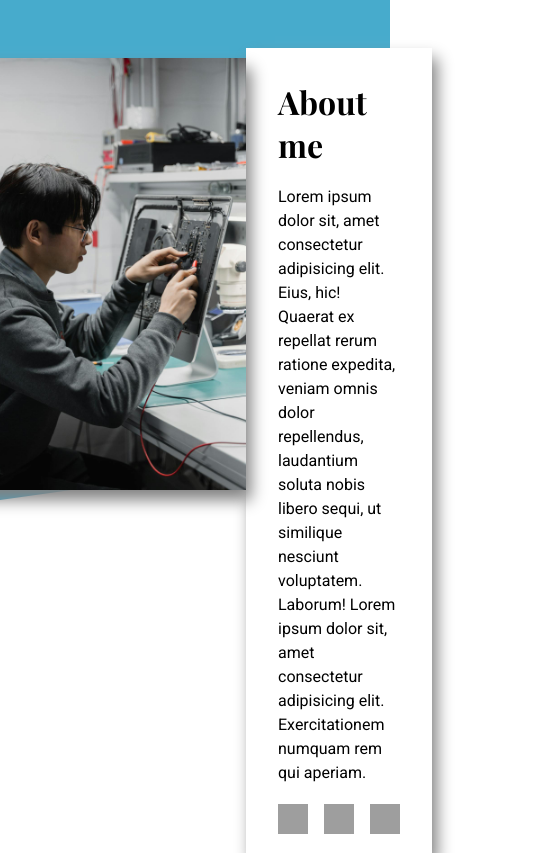
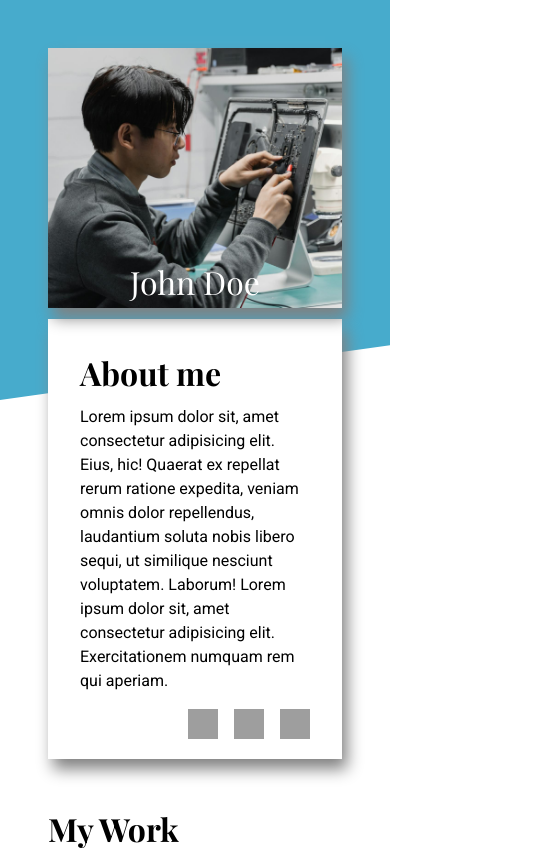
Before and after one commit to IcelandSpar/responsive-homepage, a website built with webpack: page src/index.html in a window 390 px wide. Shown: the top 853 px of the page, 548 px wide, since content can reach past the window. Built offline with nearby package versions, Linux system fonts and the light colour scheme; grey boxes are pictures that could not be loaded; a web font is replaced by a local one.

Commit message:
feat: add responsive support for mobile and tablet
Added layout changes on smaller resolutions (for
mobile and tablet).

```diff
--- a/src/styles.css
+++ b/src/styles.css
@@ -1,113 +1,85 @@
-@import url('https://fonts.googleapis.com/css2?family=Playfair+Display:ital,wght@0,400..900;1,400..900&family=Roboto:ital,wght@0,100;0,300;0,400;0,500;0,700;0,900;1,100;1,300;1,400;1,500;1,700;1,900&display=swap');
+@import url("https://fonts.googleapis.com/css2?family=Playfair+Display:ital,wght@0,400..900;1,400..900&family=Roboto:ital,wght@0,100;0,300;0,400;0,500;0,700;0,900;1,100;1,300;1,400;1,500;1,700;1,900&display=swap");
 * {
   margin: 0;
   padding: 0;
   box-sizing: border-box;
 }
 
-
-
-
 body {
-    font-family: 'Roboto';
+  font-family: "Roboto";
   margin: 0 auto;
   display: flex;
   flex-direction: column;
   align-items: center;
-
 }
-
-
-
 
 .header-background {
   background-color: rgb(71, 171, 204);
 
-    height: 500px;
+  height: 400px;
   width: 100%;
   position: absolute;
   z-index: -1;
   transform: skewY(-8deg);
   transform-origin: top left;
-
 }
 .page-content {
   display: flex;
   flex-direction: column;
   gap: 3rem;
   max-width: 940px;
-    margin:  3rem;
+  margin: 3rem;
+}
 
-}
 header {
-
   display: flex;
   justify-content: center;
   flex-wrap: wrap;
 }
 
-.header-content {
-    display: flex;
-    justify-content: center;
-
-
-}
-
-figure {
-    margin-top: 10px;
-    display: flex;
-    flex-direction: column;
-    position: relative;
-}
-
 .man-at-computer {
-
-    background-image: url('./man-at-computer.jpg');
   background-repeat: no-repeat;
   background-size: contain;
-    width: 18rem;
+  max-width: 100%;
 
   box-shadow: 5px 10px 15px gray;
 }
 
 .abt-me-caption {
   font-family: "playfair display";
-    bottom: 1rem;
-    position: absolute;
-    /* background-color: rgba(128, 128, 128, 0.788); */
+
   color: white;
   font-size: 3rem;
-    align-self: center;
-
 }
 
 .abt-me-container {
-    display: flex;
-    flex-direction: column;
-    gap: 1.2rem;
   background-color: white;
 
   padding: 2rem 2rem 1rem 2rem;
-    align-self: center;
+
   box-shadow: 5px 10px 15px gray;
 }
 
 .abt-me-title {
   font-family: "playfair display";
+  margin-bottom: 0.7rem;
 }
 .abt-me-para {
   line-height: 1.5rem;
+  margin-bottom: 1rem;
 }
 
+.icon-container img {
+  cursor: pointer;
+}
 .icon-container {
-    cursor: pointer;
   display: flex;
   justify-content: flex-end;
   gap: 1rem;
 }
 
 .my-work-header {
-    font-family: 'playfair display';
+  font-family: "playfair display";
   font-size: 2rem;
 }
 
@@ -123,27 +95,23 @@ figure {
   grid-template-rows: 1fr 1fr;
   gap: 1rem;
   list-style: none;
-
 }
 
 .projects-container li {
-
   /* border: 1px solid black; */
   display: flex;
   flex-direction: column;
 
   gap: 1rem;
   box-shadow: 5px 10px 15px gray;
-
 }
 
 .project-image {
   display: flex;
   justify-content: center;
   align-items: center;
-    width: 100%;
+  max-width: 100%;
   height: 150px;
-
 }
 
 .proj1 {
@@ -168,11 +136,10 @@ figure {
 
 .proj6 {
   background-color: lightpink;
-
 }
 
 .project-names {
-    font-family: 'fairplay display';
+  font-family: "fairplay display";
   font-size: 1.2rem;
 }
 
@@ -184,7 +151,7 @@ figure {
 }
 
 .project-descript {
-    font-family: 'Roboto';
+  font-family: "Roboto";
 }
 
 .name-and-icons {
@@ -199,7 +166,6 @@ figure {
 
   background-color: rgb(71, 171, 204);
   width: 100%;
-
 }
 
 .footer-info {
@@ -207,13 +173,13 @@ figure {
   justify-content: space-between;
   align-items: flex-start;
   max-width: 940px;
-    margin:  3rem;
+  margin: 3rem;
   gap: 2rem;
-    color: #D9D9D9;
+  color: #d9d9d9;
 }
 
 .contact-title {
-    font-family: 'fairplay display';
+  font-family: "fairplay display";
   font-size: 2rem;
 }
 
@@ -237,13 +203,134 @@ figure {
 }
 
 .footer-img {
-    width: 500px;
-    height: 300px;
+  flex-shrink: 2;
+  max-width: 50%;
+  /* max-height: 300px; */
   object-fit: cover;
-
 }
 
 .footer-icon-container {
   display: flex;
   gap: 1rem;
 }
+
+@media (min-width: 940px) {
+  .header-content {
+    display: flex;
+    align-items: center;
+  }
+
+  .abt-me-container {
+    display: flex;
+    flex-direction: column;
+    gap: 1rem;
+  }
+
+  .img-and-caption {
+    display: flex;
+    justify-content: center;
+    align-items: flex-end;
+  }
+
+  .abt-me-caption {
+    position: absolute;
+
+    color: white;
+
+    z-index: 2;
+    margin-bottom: 20px;
+  }
+}
+
+@media (max-width: 940px) {
+  .header-content {
+    margin-top: 4rem;
+  }
+
+  .man-at-computer {
+    width: 300px;
+    height: 260px;
+    object-fit: cover;
+    position: relative;
+    top: -80px;
+    left: -30px;
+    margin-bottom: -70px;
+  }
+
+  figure {
+    float: left;
+    shape-outside: square();
+    /* margin-right: 1rem; */
+  }
+
+  .abt-me-caption {
+    color: white;
+    position: absolute;
+    top: 1.5rem;
+    left: 270px;
+    font-size: 4rem;
+  }
+
+  .projects-container {
+    grid-template-columns: 1fr 1fr;
+    grid-template-rows: 1fr 1fr 1fr;
+  }
+
+  .footer-info {
+    max-width: 940px;
+  }
+}
+
+@media (max-width: 600px) {
+  .header-content {
+    display: flex;
+    justify-content: center;
+    flex-direction: column;
+    gap: 1rem;
+    margin-top: 0;
+  }
+
+  figure {
+    display: flex;
+    max-width: 100%;
+
+    flex-direction: column;
+    justify-content: center;
+    align-items: center;
+  }
+  .man-at-computer {
+    flex-shrink: 1;
+    max-width: 100%;
+    position: static;
+    top: 0;
+    left: 0;
+    margin-bottom: 0;
+    z-index: 0;
+  }
+
+  .abt-me-caption {
+    font-size: 2rem;
+    flex-shrink: 1;
+    position: relative;
+    margin-top: -3rem;
+
+    left: 0;
+
+    top: 0;
+    flex-shrink: 1;
+  }
+
+  .projects-container {
+    grid-template-columns: 1fr;
+    grid-template-rows: 1fr 1fr 1fr 1fr 1fr 1fr;
+  }
+
+  .footer-info {
+    max-width: 500px;
+
+    flex-direction: column;
+  }
+  .footer-img {
+    max-width: 100%;
+  }
+}
```
Lines whose indentation alone changed are shown as unchanged.
